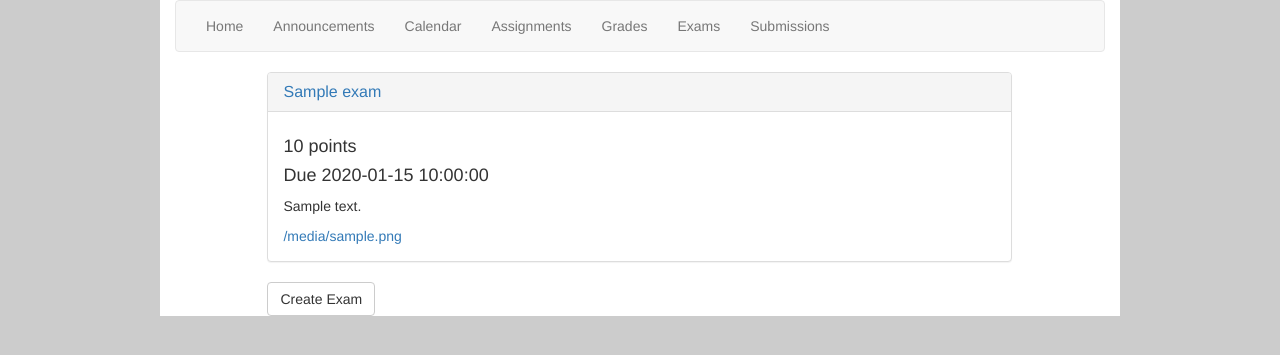
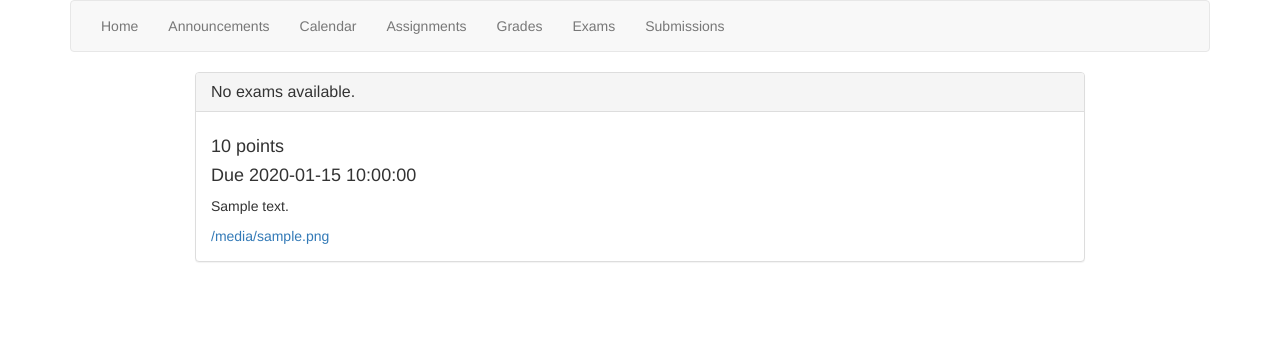
Before and after one commit to KCCCDC/Whiteboard, a Django app: template WhiteBoard/grades/templates/grades/exams.html in a window 1280 px wide. Shown: the top 355 px of the page. Run offline with Django 3.2, Linux system fonts and the light colour scheme; the template is opened without the code that fills it: most values are stand-ins (such as "Sample title", 1, 10 or a date in 2020); some libraries are stand-ins or nearby versions.

Commit message:
fix a bunch of html structure, manually merged from jh-edits

```diff
--- a/WhiteBoard/base/templates/base.html
+++ b/WhiteBoard/base/templates/base.html
@@ -2,31 +2,12 @@
 
 
 <html>
-    <!-- added in opening HTML tag -->
     {% block header %}
     <head>
         <title>{{title|safe}}</title>
-        <link rel="stylesheet" type="text/css" href="{{STATIC_URL|safe}}bootstrap-3.3.2-dist/css/bootstrap.css">
-        <link rel="stylesheet" type="text/css" href="{{STATIC_URL|safe}}base_css.css">
-
-        <style>
-            nav.navbar ul li.nav-jh {
-                display:inline-block;
-                max-width:250px;
-                width:200px;
-            }
-            div.container {
-                max-width:960px;
-                margin: 0 auto;
-                background-color:#fff;
-            }
-            body {
-                background-color: #ccc;
-            }
-        </style>
+        {% load staticfiles %}
+        <link rel="stylesheet" type="text/css" href="{% static 'bootstrap-3.3.5-dist/css/bootstrap.min.css' %}">
     </head>
-    <!-- removed link file, added in header block from invalidLogin file -->
-
     {% endblock %}
     <body>
         <div class="container">
@@ -69,8 +50,5 @@
                 </div>
             </div>
         </div>
-<!-- added in closing html tag -->
-
     </body>
-
 </html>
--- a/WhiteBoard/base/templates/base_form.html
+++ b/WhiteBoard/base/templates/base_form.html
@@ -2,8 +2,10 @@
 {% block content %}
 {% autoescape off %}
 <form action="" method="post">
-{{ form.as_p|safe }}
-<button class="btn btn-default" type="submit">Submit</button>
+    {{ form.as_p|safe }}
+    <button class="btn btn-default" type="submit">
+        Submit
+    </button>
 </form>
 {% endautoescape %}
 {% endblock %}
--- a/WhiteBoard/grades/templates/grades/exams.html
+++ b/WhiteBoard/grades/templates/grades/exams.html
@@ -2,17 +2,25 @@
 
 {% block content %}
 {% autoescape off %}
+<div class="container-fluid">
     {% for exam in exams %}
     <div class="panel panel-default">
         <div class="panel-heading">
-    {% if role == "STUD" %}
+            <!-- changed "stud" to 'stud' changing the blank else to else if role = professor that way other roles can not edit a test -->
+        {% if role == 'STUD' %}
             <a href="take_exam?exam={{ exam.id|safe }}">
-    {% else %}
-        <a href="edit_exam?exam={{ exam.id|safe }}">
-    {% endif %}
                 <h3 class="panel-title">{{ exam.title|safe }}</h3>
             </a>
+        {% elif role == 'PROF' %}
+            <a href="edit_exam?exam={{ exam.id|safe }}">
+                <h3 class="panel-title">{{ exam.title|safe }}</h3>
+            </a>
+        {% else %}
+            <h3 class="panel-title">No exams available.</h3>
+        {% endif %}
+
         </div>
+
         <div class="panel-body">
             <h4>{{ exam.max_score|safe }} points</h4>
             <h4>Due {{ exam.due_date|safe }} </h4>
@@ -27,6 +35,14 @@
     {% endfor %}
 
     <!-- TODO - only for PROF -->
-<a href="create_exam"><button class="btn btn-default">Create Exam</button></a>
+    {% if role == 'PROF' %}
+    <div class="panel panel-default">
+        <a href="create_exam">
+            <button class="btn btn-default">Create Exam</button>
+        </a>
+    </div>
+    {% endif %}
+    <!-- added in create exams ONLY for prof, and not open to students or others -->
+</div>
 {% endautoescape %}
 {% endblock %}
--- a/WhiteBoard/grades/templates/grades/grades.html
+++ b/WhiteBoard/grades/templates/grades/grades.html
@@ -43,6 +43,5 @@
     </tr>
 {% endfor %}
 </table>
-
 {% endautoescape %}
 {% endblock %}
--- a/WhiteBoard/grades/templates/grades/take_exam.html
+++ b/WhiteBoard/grades/templates/grades/take_exam.html
@@ -7,7 +7,7 @@
         <li>
             <div class="form-group">
                 <label for="{{ question.id|safe }}">{{ question.text|safe }}</label>
-    <input class="form-control" id="{{ question.id|safe }}" type="text" name="{{ question.id|safe }}">
+                <input class="form-control semiColon required" id="{{ question.id|safe }}" type="text" name="{{ question.id|safe }}">
             </div>
         </li>
     {% endfor %}
```
Also changed, not shown: WhiteBoard/base/templates/announcements.html (+5 -2 lines), WhiteBoard/base/templates/users/loginRequired.html (+27 -23 lines), WhiteBoard/grades/templates/grades/assignments.html (+18 -5 lines), WhiteBoard/grades/templates/grades/exam_form.html (+13 -7 lines), WhiteBoard/grades/templates/grades/grade_assignment.html (+13 -3 lines), WhiteBoard/grades/templates/grades/grade_examsubmission.html (+8 -7 lines), WhiteBoard/grades/templates/grades/submissions.html (+17 -9 lines), WhiteBoard/grades/templates/grades/view_examsubmissions.html (+13 -7 lines). Lines whose indentation alone changed are shown as unchanged.
